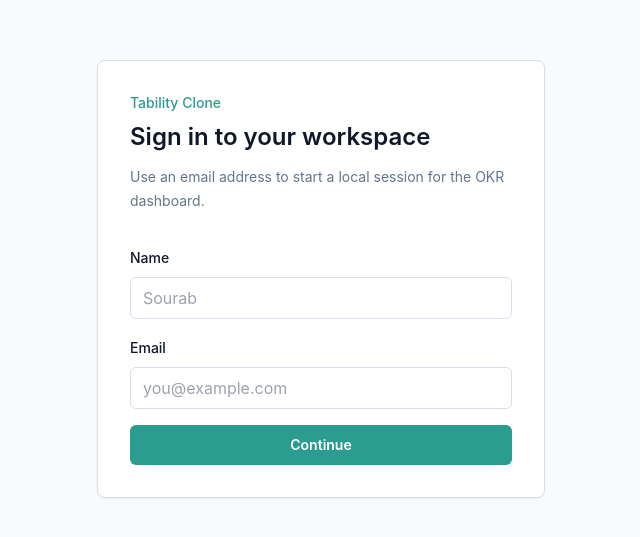
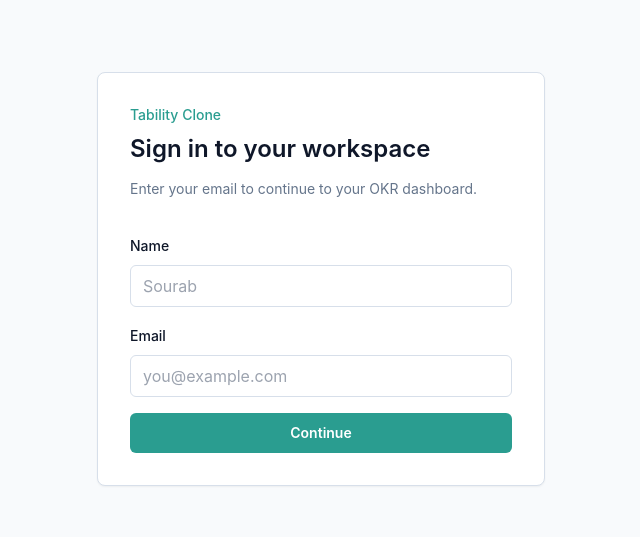
Before and after one commit to neanderhq/tability-clone, a Next.js app: page /auth/signin in a window 1280 px wide. Shown: the part 121-658 px from the top of the page, without its empty margins (319-959 px from the left). Built offline with nearby package versions, Linux system fonts and the light colour scheme; no server answers.

Commit message:
Save changes for publishing

```diff
--- a/app/auth/signin/page.tsx
+++ b/app/auth/signin/page.tsx
@@ -39,7 +39,7 @@ export default async function SignInPage() {
             Sign in to your workspace
           </h1>
           <p className="mt-3 text-sm leading-6 text-muted-foreground">
-            Use an email address to start a local session for the OKR dashboard.
+            Enter your email to continue to your OKR dashboard.
           </p>
         </div>
 
```
